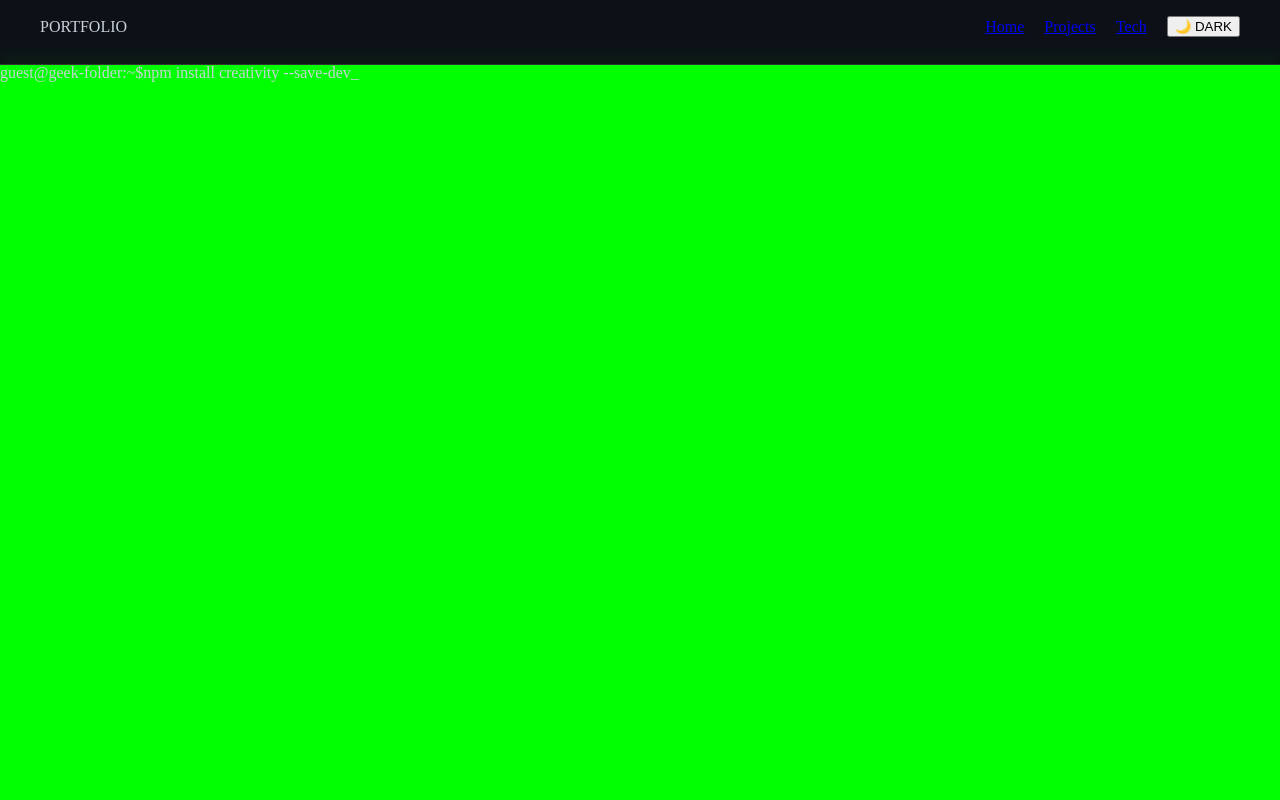
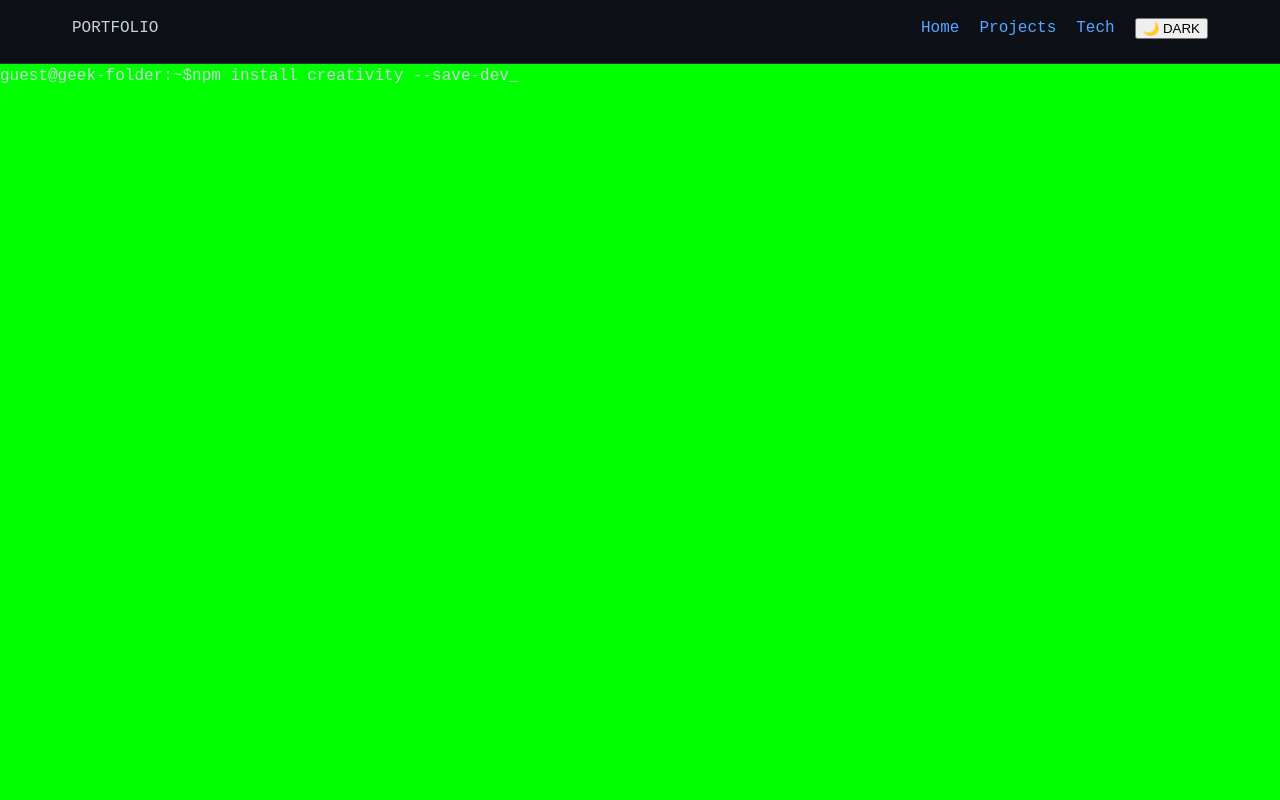
Before and after one commit to YoungMuggle/vue-my-portfolio, a Vue app: page /#/ in a window 1280 px wide. Shown: the top 800 px of the page. Built offline with nearby package versions, Linux system fonts and the light colour scheme.

Commit message:
update global style

```diff
--- a/src/style.css
+++ b/src/style.css
@@ -1,9 +1,46 @@
-:root{
+:root {
+  --font-geek: "JetBrains Mono", "Fira Code", "Courier New", monospace;
+  --transition-speed: 0.3s;
   --navbar-height: 64px;
 }
+.dark {
+  --bg-color: #0d1117;
+  --bg-secondary: #161b22;
+  --text-primary: #c9d1d9;
+  --text-secondary: #8b949e;
+  --accent-color: #58a6ff;
+  --neon-green: #3fb950;
+  --grid-color: rgba(56, 139, 253, 0.1);
+  --board-color: #30363d;
+}
+.light {
+  --bg-color: #f6f8fa;
+  --bg-secondary: #ffffff;
+  --text-primary: #24292f;
+  --text-secondary: #57606a;
+  --accent-color: #0969da;
+  --neon-green: #1a7f37;
+  --grid-color: rgba(9, 105, 218, 0.05);
+  --border-color: #d0d7de;
+}
 
-body,html{
+* {
+  box-sizing: border-box;
+}
+
+body {
   margin: 0;
   padding: 0;
-  overflow-x: hidden;
+  background-color: var(--bg-color);
+  color: var(--text-primary);
+  font-family: var(--font-geek);
+  transition:
+    background-color var(--transition-speed),
+    color var(--transition-speed);
+  line-height: 1.6;
 }
+
+a {
+  color: var(--accent-color);
+  text-decoration: none;
+}
```
Also changed, not shown: src/components/TheBackground.vue (added, +29 -0 lines).
